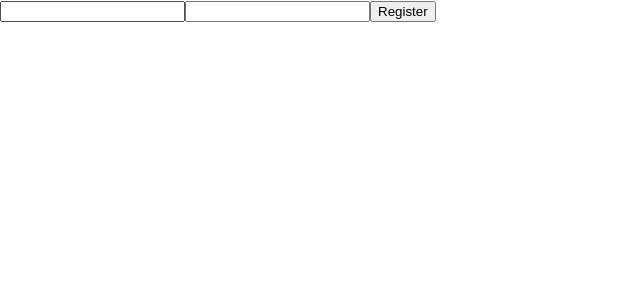
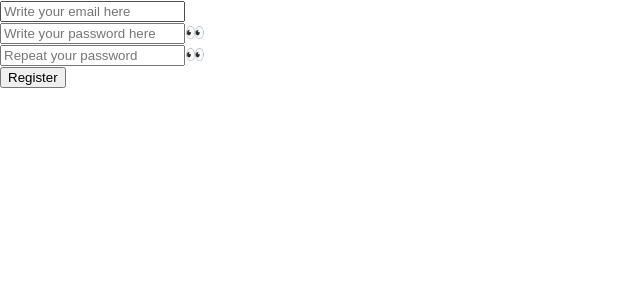
Before and after one commit to saulvg/trainingBrain, a React (Create React App) app in the folder training-brain-front/: page /register in a window 1280 px wide. Shown: the top 300 px of the page, without its empty margins (0-640 px from the left). Built offline with nearby package versions, Linux system fonts and the light colour scheme.

Commit message:
d frontRegistUser

```diff
--- a/training-brain-front/src/components/forms/RegisterForm.js
+++ b/training-brain-front/src/components/forms/RegisterForm.js
@@ -3,6 +3,8 @@ import { useNavigate } from 'react-router-dom';
 import Error from "../error/Error";
 import Loading from "../loading/Loading";
 import ConfirmBotton from "./ConfirmBotton";
+import InputElement from "./inputs/InputElement";
+import InputPassword from "./inputs/InputPassword";
 
 
 
@@ -12,7 +14,7 @@ const RegisterForm = () => {
 
     const [email, setEmail] = useState('');
     const [password, setPassword] = useState('');
-    const [repitPassword, setRepitPassword] = useState('');
+    const [reapeatPassword, setReapeatPassword] = useState('');
     const [passwordMatch, setPasswordMarch] = useState('');
 
     const [error, setError] = useState('')
@@ -22,12 +24,12 @@ const RegisterForm = () => {
     const navigate = useNavigate();
 
     useEffect(()=>{
-        if(password === repitPassword ){
+        if(password === reapeatPassword ){
             setPasswordMarch(true);
         }else{
             setPasswordMarch(false);
         }
-    },[password, repitPassword]);
+    },[password, reapeatPassword]);
 
 
     const register = async (e) => {
@@ -38,7 +40,6 @@ const RegisterForm = () => {
             return;
         }
         try{
-            console.log(process.env.REACT_APP_BACKEND);
             const res = await fetch(`${process.env.REACT_APP_BACKEND}/users`, {
                 method: 'POST',
                 headers: {
@@ -53,7 +54,6 @@ const RegisterForm = () => {
             const body = await res.json();
             setBody(body)
 
-            //const redirect = () => navigate('/')
 
             if(res.ok){
                 setDone(true);
@@ -73,28 +73,34 @@ const RegisterForm = () => {
         {!done ? (
 
             <form onSubmit={register}>
-                <label>
-                    <input
-                        type="mail"
-                        id="email"
-                        name="email"
-                        value={email}
-                        onChange={(e)=>{
-                            setEmail(e.target.value)
-                        }}
-                        />
-                </label>
-                <label>
-                <input
-                        type="mail"
-                        id="password"
-                        name="password"
-                        value={password}
-                        onChange={(e)=>{
-                            setPassword(e.target.value)
-                        }}
-                        />
-                </label>
+                <InputElement
+                    type={'mail'}
+                    id={'email'}
+                    name={'email'}
+                    value={email}
+                    onChange={(e)=>{setEmail(e.target.value)}}
+                    placeholder={'Write your email here'}
+                    required={'required'}
+                />
+                <InputPassword
+                    type={'password'}
+                    id={'password'}
+                    name={'password'}
+                    value={password}
+                    onChange={(e)=>{setPassword(e.target.value)}}
+                    placeholder={'Write your password here'}
+                    required={'required'}
+                />
+                <InputPassword
+                    type={'password'}
+                    id={'reapeatPassword'}
+                    name={'reapeatPassword'}
+                    value={reapeatPassword}
+                    onChange={(e)=>{setReapeatPassword(e.target.value)}}
+                    placeholder={'Repeat your password'}
+                    required={'required'}
+                />
+
                 {error ? <Error>{error}</Error> : null }
                 <ConfirmBotton name='Register'/>
             </form>
--- /dev/null
+++ b/training-brain-front/src/components/forms/inputs/InputElement.js
@@ -0,0 +1,17 @@
+const InputElement = ({type, id ,name, value, onChange, placeholder, required}) => {
+    return(
+        <label>
+            <input
+                type={type}
+                id={id}
+                name={name}
+                value={value}
+                onChange={onChange}
+                placeholder={placeholder}
+                required={required}
+            />
+        </label>
+    )
+};
+
+export default InputElement;
--- /dev/null
+++ b/training-brain-front/src/components/forms/inputs/InputPassword.js
@@ -0,0 +1,26 @@
+import { useState } from "react";
+
+
+const InputPassword = ({type, id ,name, value, onChange, placeholder, required}) => {
+
+    const [togglePassword, setTogglePassword] = useState(true)
+
+    return(
+        <label>
+            <div>
+                <input
+                    type={togglePassword ? type : ''}
+                    id={id}
+                    name={name}
+                    value={value}
+                    onChange={onChange}
+                    placeholder={placeholder}
+                    required={required}
+                    />
+                <span onClick={()=>{setTogglePassword(!togglePassword)}}>👀</span>
+            </div>
+        </label>
+    )
+};
+
+export default InputPassword;
```
Also changed, not shown: 2 other files (tests, documents, lock files or other folders).
